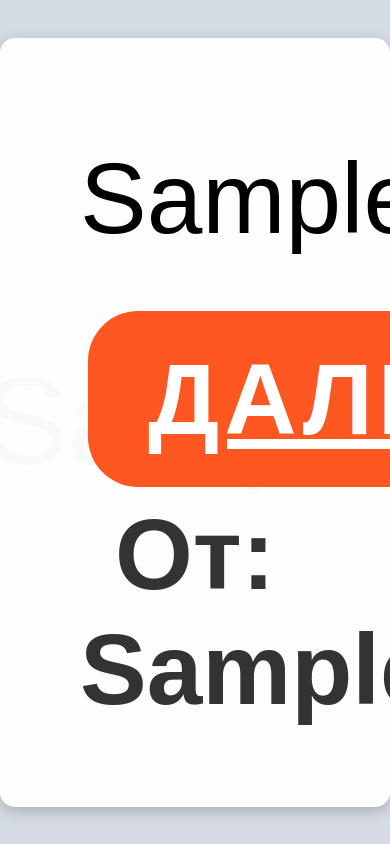
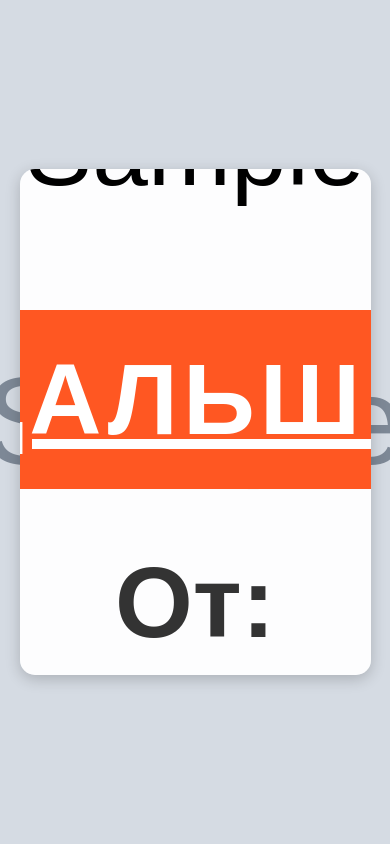
Before and after one commit to Lavochka123/Svety4, a Flask app: page /invite/1/page1 in a window 390 px wide. Run offline with Flask 3, Linux system fonts and the light colour scheme; tables that the repository leaves empty hold one stand-in row (values such as "Sample post"); grey boxes marked "Sample" are stand-in pictures.

Commit message:
Update style.css

```diff
--- a/static/css/style.css
+++ b/static/css/style.css
@@ -42,7 +42,7 @@ body.design_minimal {
   background: var(--bg-color);
 }
 
-/* Основной контейнер */
+/* Основной контейнер (всплывающее окно) */
 .container {
   background: rgba(255, 255, 255, 0.95);
   border-radius: 15px;
@@ -172,46 +172,70 @@ body.design_minimal {
 
 /* Адаптация для мобильных устройств */
 @media (max-width: 600px) {
-  /* Увеличиваем базовый размер шрифта в 2,5 раза (от 16px до 40px) */
+  /* Увеличиваем всплывающее окно до 80–90% ширины и 50–60% высоты экрана */
+  .container {
+    width: 90%;
+    height: 55vh;
+    padding: 2rem;
+    margin: 2rem auto;
+    display: flex;
+    flex-direction: column;
+    justify-content: center;
+    align-items: center;
+  }
+
+  /* Масштабирование текста внутри контейнера */
+  .container p {
+    font-size: 1.5em;
+    margin-bottom: 1.5rem;
+    line-height: 1.6;
+  }
+
+  .letter-content h1 {
+    font-size: 2em;
+  }
+
+  /* Кнопки – увеличиваем размер и отступы, чтобы они не накладывались на подпись */
+  .button {
+    padding: 1.5rem 2.5rem;
+    font-size: 1.8em;
+    margin: 1rem 0.5rem;
+  }
+
+  /* Подпись отправителя – добавляем дополнительный отступ сверху */
+  .sender-signature {
+    margin-top: 2rem;
+    font-size: 1.8em;
+    display: block;
+  }
+
+  /* Дополнительное увеличение окна и текста (умножение примерно в 2,5 раза относительно базового) */
   body {
     font-size: 40px;
   }
-  /* Контейнер: увеличиваем padding и делаем его шире */
   .container {
     padding: 5rem;
-    width: 100%;
-    max-width: none;
+    height: 60vh;
   }
-  /* Абзацы: увеличиваем отступ снизу и размер шрифта */
   .container p {
+    font-size: 2.5em;
     margin-bottom: 4rem;
-    font-size: 2.5em;
   }
-  /* Кнопки: увеличиваем размеры и отступы */
   .button {
     padding: 2rem 3.75rem;
     font-size: 2.5em;
   }
-  /* Увеличиваем размеры конверта */
+  .sender-signature {
+    margin-top: 2.5rem;
+    font-size: 2.5em;
+  }
+
+  /* Увеличиваем размеры конверта, если используется */
   .envelope {
-    width: 100%;
-    max-width: none;
+    max-width: 100%;
     margin: 4rem auto;
   }
   .envelope-body {
     padding: 4rem;
   }
-  /* Размеры для содержимого письма */
-  .letter-content h1 {
-    font-size: 2.5em;
-  }
-  .letter-content p {
-    font-size: 2em;
-  }
-  /* Подпись отправителя: увеличиваем отступ сверху и размер шрифта, чтобы не накладывалась на кнопку */
-  .sender-signature {
-    margin-top: 2.5rem;
-    font-size: 2.5em;
-    display: block;
-  }
 }
```
